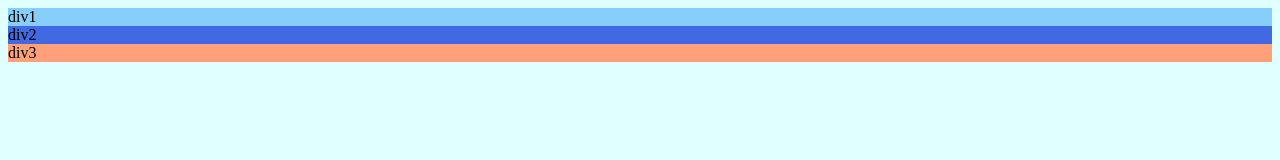
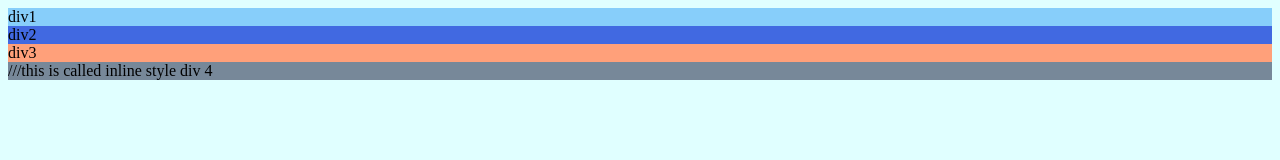
Before and after one commit to saurabhprasadsah/webdev_codingblock-january, a plain HTML site: page CSS folder/cssinheritance.html in a window 1280 px wide. Drawn offline with Linux system fonts and the light colour scheme.

Commit message:
inlinestyle

```diff
--- a/CSS folder/cssinheritance.html
+++ b/CSS folder/cssinheritance.html
@@ -22,5 +22,10 @@
     <div class="cl2" id="id3">
         div3
     </div>
+    <div style="background-color: #778899;">  ///this is called inline style
+        div 4
+    </div>
+
+
 </body>
 </html>
```
